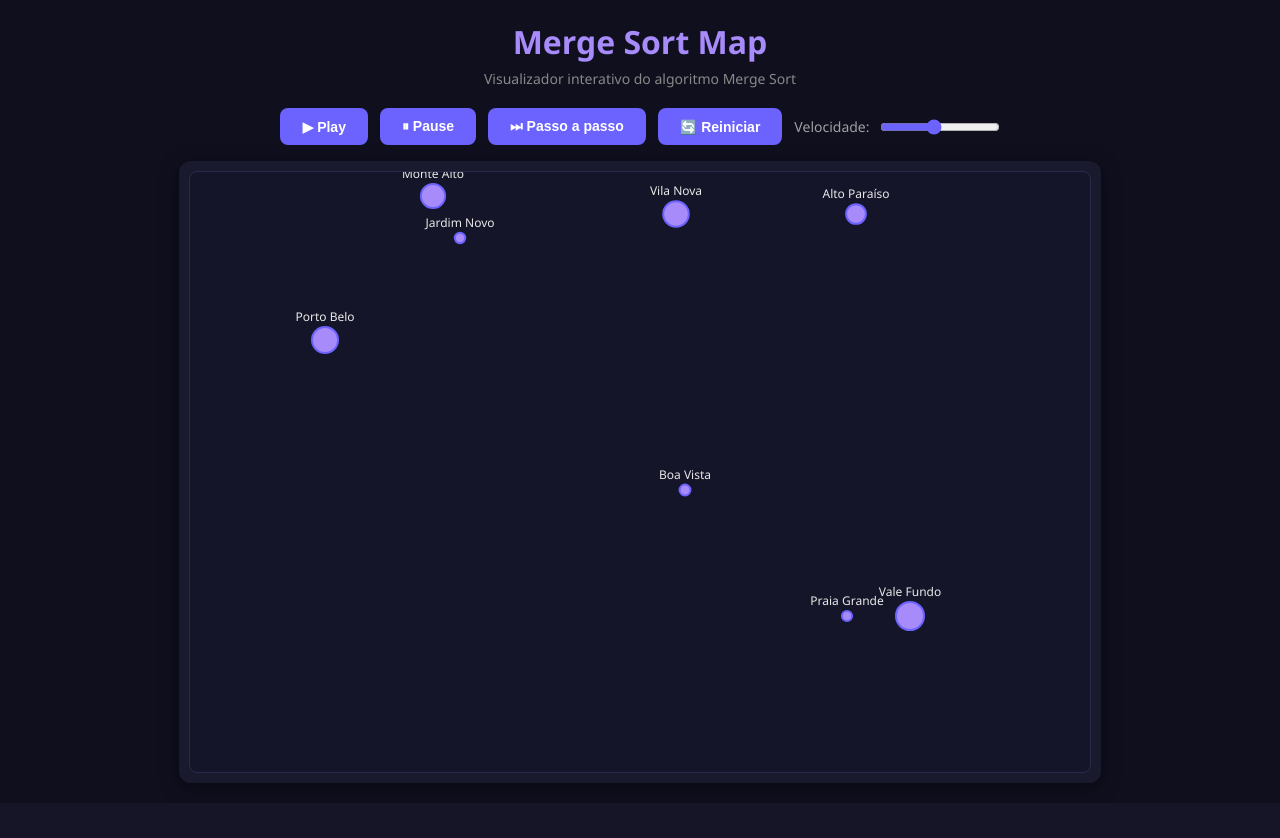
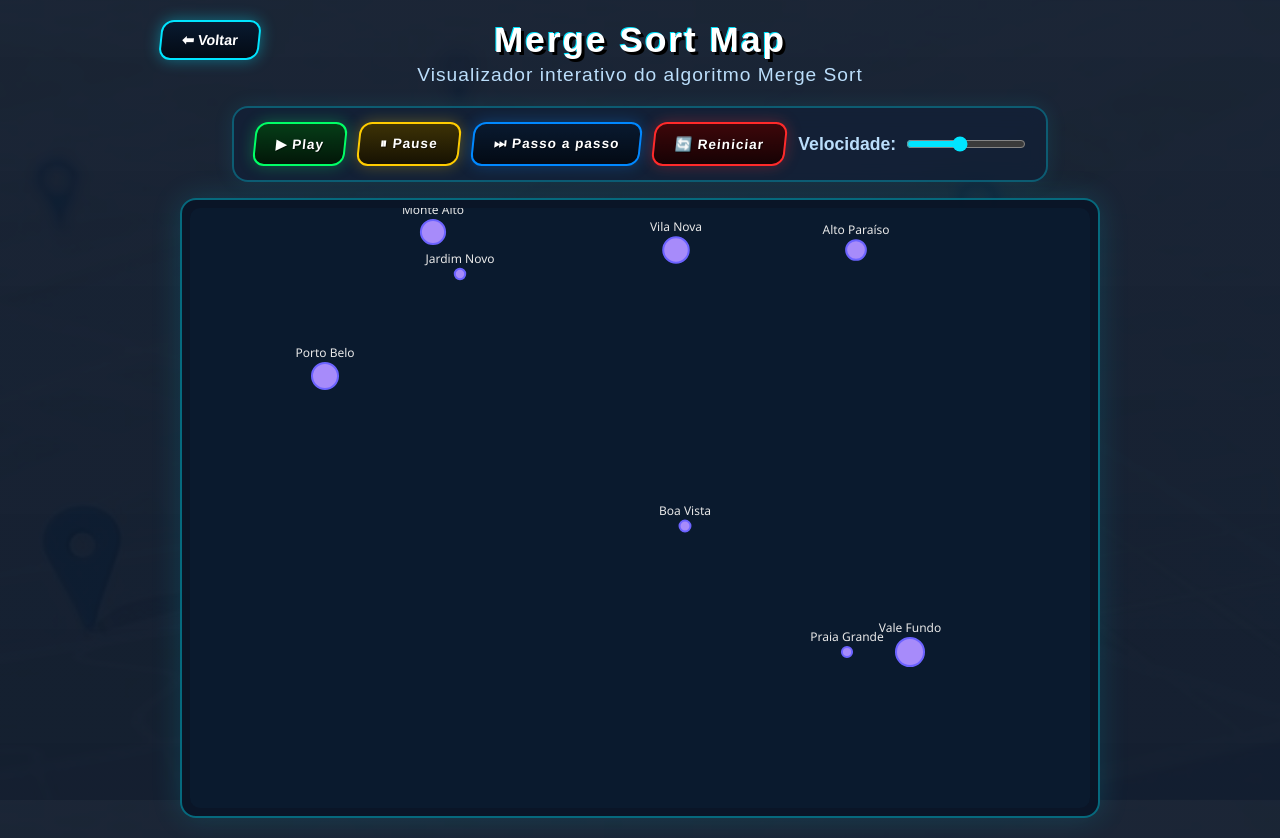
Before and after one commit to luhanfelipe/Merge-Sort-Map, a Flask app: page /visualizador in a window 1280 px wide. Before the commit the page ends 796 px from the top, so only its background shows below. Run offline with Flask 3, Linux system fonts and the light colour scheme.

Commit message:
feat: aplica tema escuro com mapa na tela do visualizador
Atualiza visualizador.html e estilo.css com o mesmo visual da home e sobre (fundo de mapa, botões neon inclinados, fontes Orbitron).

```diff
--- a/static/css/estilo.css
+++ b/static/css/estilo.css
@@ -1,15 +1,24 @@
-/* === Reset básico === */
+/* ==========================================================================
+   1. RESET E ESTILOS GERAIS
+   ========================================================================== */
 * {
     margin: 0;
     padding: 0;
     box-sizing: border-box;
 }
 
-/* === Corpo da página === */
+/* ==========================================================================
+   2. TELA DO VISUALIZADOR (MAP + CONTROLES)
+   ========================================================================== */
 body {
-    font-family: 'Segoe UI', Tahoma, sans-serif;
-    background: #0f0f1e;
-    color: #e8e8e8;
+    font-family: 'Orbitron', sans-serif;
+    /* Fundo escuro com textura de mapa (igual ao Sobre) */
+    background:
+        linear-gradient(rgba(9, 20, 38, 0.92), rgba(9, 20, 38, 0.95)),
+        url('../images/bg-home.jpg') center center / cover no-repeat;
+    background-color: #091426;
+    background-attachment: fixed;
+    color: #ffffff;
     min-height: 100vh;
     display: flex;
     flex-direction: column;
@@ -17,24 +26,57 @@ body {
     padding: 20px;
 }
 
-/* === Cabeçalho === */
 header {
+    width: 100%;
+    max-width: 960px;
+    margin-bottom: 20px;
+    position: relative;
+}
+
+.header-content {
     text-align: center;
-    margin-bottom: 20px;
 }
 
 h1 {
-    font-size: 32px;
-    color: #a78bfa;
-    margin-bottom: 6px;
+    font-family: 'Orbitron', sans-serif;
+    font-size: 2.2rem;
+    font-weight: 900;
+    color: #ffffff;
+    text-shadow: 3px 3px 0 #000, -1px -1px 0 #00e5ff;
+    letter-spacing: 2px;
 }
 
 .subtitulo {
-    font-size: 14px;
-    color: #888;
+    font-family: 'Teko', sans-serif;
+    font-size: 1.2rem;
+    color: #bbdefb;
+    letter-spacing: 1px;
+    margin-top: 4px;
 }
 
-/* === Área principal === */
+.btn-voltar-mapa {
+    position: absolute;
+    top: 0;
+    left: 0;
+    text-decoration: none;
+    padding: 10px 20px;
+    border-radius: 12px;
+    font-family: 'Orbitron', sans-serif;
+    font-size: 0.9rem;
+    font-weight: 900;
+    color: #ffffff;
+    background: linear-gradient(180deg, #091a30 0%, #030a14 100%);
+    border: 2px solid #00e5ff;
+    box-shadow: 0 0 15px rgba(0, 229, 255, 0.4);
+    transform: skewX(-6deg);
+    transition: transform 0.2s ease, box-shadow 0.2s ease;
+}
+
+.btn-voltar-mapa:hover {
+    transform: skewX(-6deg) translateX(5px);
+    box-shadow: 0 0 25px rgba(0, 229, 255, 0.8);
+}
+
 main {
     display: flex;
     flex-direction: column;
@@ -44,62 +86,85 @@ main {
     max-width: 960px;
 }
 
-/* === Controles (botões) === */
 .controles {
     display: flex;
     gap: 12px;
     flex-wrap: wrap;
     justify-content: center;
+    align-items: center;
+    background: rgba(15, 30, 55, 0.6);
+    backdrop-filter: blur(10px);
+    padding: 14px 20px;
+    border-radius: 16px;
+    border: 2px solid rgba(0, 229, 255, 0.3);
+    box-shadow: 0 0 20px rgba(0, 229, 255, 0.1);
 }
 
 button {
-    background: #6c63ff;
-    color: white;
+    font-family: 'Orbitron', sans-serif;
+    font-size: 0.85rem;
+    font-weight: 900;
+    color: #ffffff;
     border: none;
-    padding: 10px 22px;
-    border-radius: 8px;
-    font-size: 14px;
-    font-weight: 600;
+    padding: 12px 20px;
+    border-radius: 12px;
     cursor: pointer;
-    transition: background 0.2s, transform 0.1s;
+    letter-spacing: 1px;
+    text-shadow: 1px 1px 0 rgba(0, 0, 0, 0.5);
+    transform: skewX(-6deg);
+    transition: transform 0.15s, box-shadow 0.2s;
 }
 
 button:hover {
-    background: #5a52d5;
+    transform: skewX(-6deg) translateY(-3px);
 }
 
 button:active {
-    transform: scale(0.97);
+    transform: skewX(-6deg) scale(0.97);
 }
 
-/* === Container do mapa === */
-.mapa-container {
-    background: #1a1a2e;
-    border-radius: 12px;
-    padding: 10px;
-    box-shadow: 0 4px 20px rgba(0, 0, 0, 0.4);
+/* Cores dos botões */
+.btn-play {
+    background: linear-gradient(180deg, #063d18 0%, #021708 100%);
+    border: 2px solid #00ff66;
+    box-shadow: 0 0 15px rgba(0, 255, 102, 0.3);
 }
+.btn-play:hover { box-shadow: 0 0 25px rgba(0, 255, 102, 0.7); }
 
-/* === Estilização do Canvas do Mapa === */
-canvas {
-    display: block;
-    border-radius: 8px;
-    background: #15152a;
-    border: 1px solid #2a2a4a;
+.btn-pause {
+    background: linear-gradient(180deg, #3d3206 0%, #171202 100%);
+    border: 2px solid #ffcc00;
+    box-shadow: 0 0 15px rgba(255, 204, 0, 0.3);
 }
+.btn-pause:hover { box-shadow: 0 0 25px rgba(255, 204, 0, 0.7); }
 
-/* === Controles adicionais === */
+.btn-passo {
+    background: linear-gradient(180deg, #091a30 0%, #030a14 100%);
+    border: 2px solid #0088ff;
+    box-shadow: 0 0 15px rgba(0, 136, 255, 0.3);
+}
+.btn-passo:hover { box-shadow: 0 0 25px rgba(0, 136, 255, 0.7); }
+
+.btn-reiniciar {
+    background: linear-gradient(180deg, #3d070a 0%, #170204 100%);
+    border: 2px solid #ff2a2a;
+    box-shadow: 0 0 15px rgba(255, 42, 42, 0.3);
+}
+.btn-reiniciar:hover { box-shadow: 0 0 25px rgba(255, 42, 42, 0.7); }
+
 .velocidade-container {
     display: flex;
     align-items: center;
     gap: 10px;
-    color: #a0a0a0;
-    font-size: 14px;
+    color: #bbdefb;
+    font-family: 'Teko', sans-serif;
+    font-size: 1.1rem;
+    font-weight: 700;
 }
 
 .velocidade-container input[type="range"] {
     width: 120px;
-    accent-color: #6c63ff;
+    accent-color: #00e5ff;
     cursor: pointer;
 }
 
@@ -108,12 +173,22 @@ canvas {
     cursor: not-allowed;
 }
 
-.botao-acao:disabled:hover {
-    background: #6c63ff;
+.mapa-container {
+    background: rgba(9, 20, 38, 0.9);
+    border-radius: 16px;
+    padding: 8px;
+    border: 2px solid rgba(0, 229, 255, 0.4);
+    box-shadow: 0 0 30px rgba(0, 229, 255, 0.15);
+}
+
+canvas {
+    display: block;
+    border-radius: 10px;
+    background: #0a1a2e;
 }
 
 /* ==========================================================================
-   TELA INICIAL (HOME)
+   3. TELA INICIAL (HOME)
    ========================================================================== */
 body.body-inicio {
     display: block;
@@ -123,7 +198,6 @@ body.body-inicio {
     height: 100vh;
     overflow: hidden;
     font-family: 'Orbitron', sans-serif;
-    /* Gradiente escurecendo a esquerda (azul marinho) */
     background:
         linear-gradient(90deg, rgba(9, 20, 38, 0.95) 0%, rgba(9, 20, 38, 0.6) 40%, rgba(9, 20, 38, 0) 100%),
         url('../images/bg-home.jpg') center center / cover no-repeat;
@@ -137,7 +211,6 @@ body.body-inicio {
     position: relative;
 }
 
-/* Painel esquerdo: vidro fosco azulado */
 .left-panel {
     position: relative;
     width: 45%;
@@ -155,11 +228,10 @@ body.body-inicio {
     box-shadow: 15px 0 40px rgba(0, 0, 0, 0.6);
 }
 
-/* Logo */
 .logo-text {
     display: flex;
     flex-direction: column;
-    transform: skewX(-8deg); /* Menos inclinado que o carro */
+    transform: skewX(-8deg);
 }
 
 .detonation {
@@ -173,7 +245,7 @@ body.body-inicio {
 .dash {
     font-size: 3.2rem;
     font-weight: 900;
-    color: #00e5ff; /* Azul ciano (mapa) */
+    color: #00e5ff;
     line-height: 0.9;
     text-shadow: 2px 2px 0 #000, -1px -1px 0 #0077ff;
 }
@@ -183,7 +255,6 @@ body.body-inicio {
     font-style: normal;
 }
 
-/* Menu */
 .menu-container {
     display: flex;
     flex-direction: column;
@@ -206,7 +277,6 @@ body.body-inicio {
     transform: skewX(-6deg) translateX(10px) translateY(-5px);
 }
 
-/* Botão INICIAR (Verde) */
 .btn-iniciar {
     background: linear-gradient(180deg, #063d18 0%, #021708 100%);
     border: 3px solid #00ff66;
@@ -217,7 +287,6 @@ body.body-inicio {
     box-shadow: 0 0 25px rgba(0, 255, 102, 0.6);
 }
 
-/* Botão SOBRE (Amarelo) */
 .btn-sobre {
     background: linear-gradient(180deg, #3d3206 0%, #171202 100%);
     border: 3px solid #ffcc00;
@@ -234,7 +303,6 @@ body.body-inicio {
     gap: 20px;
 }
 
-/* Caixinha do ícone */
 .icon-box {
     width: 50px;
     height: 50px;
@@ -250,7 +318,6 @@ body.body-inicio {
     color: #ffffff;
 }
 
-/* Cor do ícone conforme o botão */
 .btn-iniciar .svg-icon { color: #00ff66; }
 .btn-sobre .svg-icon { color: #ffcc00; }
 
@@ -266,7 +333,7 @@ body.body-inicio {
 }
 
 /* ==========================================================================
-   TELA SOBRE
+   4. TELA SOBRE
    ========================================================================== */
 body.body-sobre {
     display: block;
@@ -276,7 +343,6 @@ body.body-sobre {
     overflow-x: hidden;
     font-family: 'Orbitron', sans-serif;
     color: #ffffff;
-    /* Fundo azul escuro com gradiente e textura sutil */
     background:
         linear-gradient(rgba(9, 20, 38, 0.85), rgba(9, 20, 38, 0.95)),
         url('../images/bg-home.jpg') center center / cover no-repeat;
@@ -292,7 +358,6 @@ body.body-sobre {
     padding: 80px 30px 80px;
 }
 
-/* Header */
 .sobre-header {
     text-align: center;
     margin-bottom: 50px;
@@ -331,7 +396,6 @@ body.body-sobre {
     margin: 0;
 }
 
-/* Container dos Devs */
 .devs-container {
     display: flex;
     flex-direction: column;
@@ -368,7 +432,6 @@ body.body-sobre {
     box-shadow: 0 0 30px rgba(0, 255, 204, 0.4);
 }
 
-/* Foto Redonda */
 .dev-photo {
     width: 75px;
     height: 75px;
@@ -409,7 +472,6 @@ body.body-sobre {
     letter-spacing: 0.5px;
 }
 
-/* Sobre o Projeto */
 .project-container {
     background: rgba(15, 30, 55, 0.85);
     border: 2px solid rgba(0, 255, 204, 0.4);
@@ -443,7 +505,6 @@ body.body-sobre {
     font-weight: 700;
 }
 
-/* Tags de Tecnologia */
 .tech-tags {
     display: flex;
     flex-wrap: wrap;
@@ -470,7 +531,6 @@ body.body-sobre {
     background: rgba(255, 204, 0, 0.25);
 }
 
-/* Botão Voltar */
 .btn-voltar-neon {
     position: fixed;
     top: 25px;
--- a/templates/visualizador.html
+++ b/templates/visualizador.html
@@ -9,16 +9,19 @@
 
 <body>
     <header>
-        <h1>Merge Sort Map</h1>
-        <p class="subtitulo">Visualizador interativo do algoritmo Merge Sort</p>
+        <a href="/" class="btn-voltar-mapa">⬅ Voltar</a>
+        <div class="header-content">
+            <h1>Merge Sort Map</h1>
+            <p class="subtitulo">Visualizador interativo do algoritmo Merge Sort</p>
+        </div>
     </header>
 
     <main>
         <div class="controles">
-            <button id="btn-play" class="botao-acao">▶ Play</button>
-            <button id="btn-pause" class="botao-acao">⏸ Pause</button>
-            <button id="btn-passo" class="botao-acao">⏭ Passo a passo</button>
-            <button id="btn-reiniciar" class="botao-acao">🔄 Reiniciar</button>
+            <button id="btn-play" class="botao-acao btn-play">▶ Play</button>
+            <button id="btn-pause" class="botao-acao btn-pause">⏸ Pause</button>
+            <button id="btn-passo" class="botao-acao btn-passo">⏭ Passo a passo</button>
+            <button id="btn-reiniciar" class="botao-acao btn-reiniciar">🔄 Reiniciar</button>
 
             <div class="velocidade-container">
                 <label for="slider-velocidade">Velocidade:</label>
```
